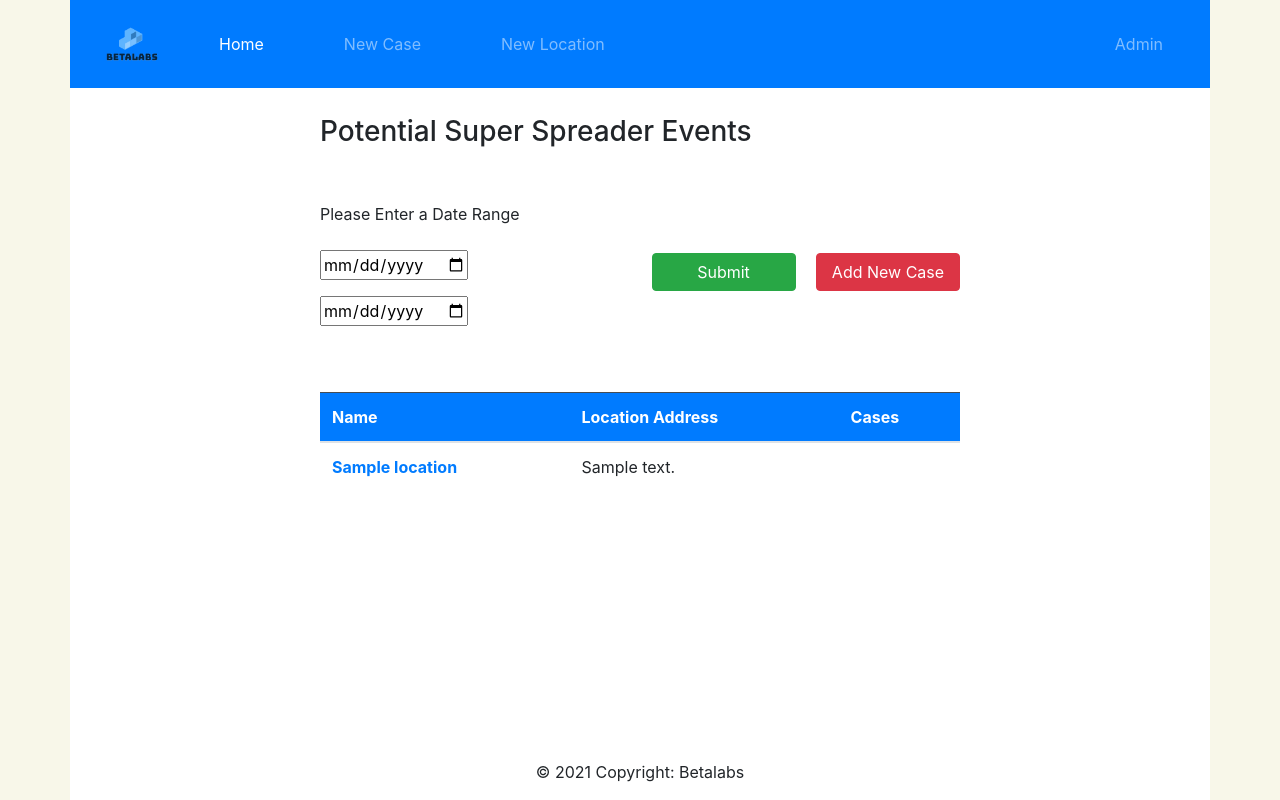
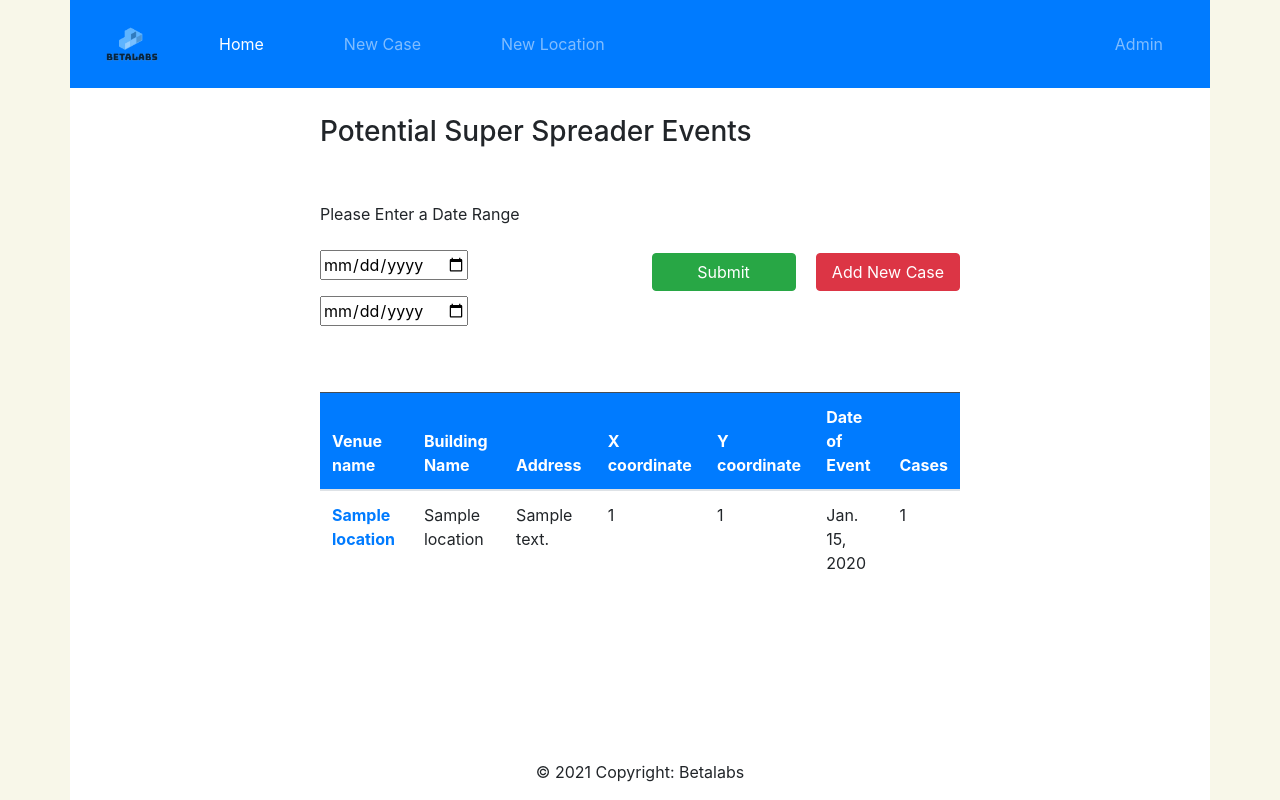
Before and after one commit to santiago-mooser/COMP3297, a Django app: page / in a window 1280 px wide. Run offline with Django 3.2, Linux system fonts and the light colour scheme; tables that the repository leaves empty hold one stand-in row (values such as "Sample post"); some libraries are stand-ins or nearby versions.

Commit message:
feat(backend): Added address and coordinate retrieval system
- Added coordinate_x and coordinate_y to models
- Renamed Location.name to Location.venue_name
- Renamed Location.location to Location.building_name
- Added coordinate retriever to Location model when saved
- Updated views and templates to reflect new information
- Added case_num to home

```diff
--- a/sse_finder/forms.py
+++ b/sse_finder/forms.py
@@ -15,12 +15,10 @@ class Homepage(forms.Form):
 
 class New_location(forms.Form):
 
-    location_name           = forms.CharField(max_length=250, label='Location name'
+    venue_name              = forms.CharField(max_length=250, label='Venue name'
                                                 , widget= forms.TextInput(attrs={'placeholder':'e.g. a restaurant name'}))
-    location                = forms.CharField(max_length=250, label='Location'
+    building_name           = forms.CharField(max_length=250, label='Building name'
                                                 , widget= forms.TextInput(attrs={'placeholder':'e.g. a building name'}))
-    address                 = forms.CharField(max_length=250, label='Address'
-                                                , widget= forms.TextInput(attrs={'placeholder':'Don\'t worry, backend will handle this'}))
     date_of_event           = forms.DateField(label='Date of Event'
                                                 , widget=DateInput)
     description_of_event    = forms.CharField(max_length=1000, label='Description of event'
@@ -29,7 +27,7 @@ class New_location(forms.Form):
 
     class Meta:
         model   = Location
-        fields  = ('location_name', 'location', 'address', 'date_of_event', 'description_of_event')
+        fields  = ('venue_name', 'building_name', 'address', 'date_of_event', 'description_of_event')
 
 
     def __init__(self, *args, **kwargs):
@@ -54,7 +52,7 @@ class New_case(forms.Form):
     date_of_test    = forms.DateField(label='Date of Positive Test'
                                          , widget=DateInput)
     case_event      = forms.ModelChoiceField(label='Event'
-                                         , queryset=Location.objects.all().order_by('name')
+                                         , queryset=Location.objects.all().order_by('venue_name')
                                          , required=False)
 
     class Meta:
--- a/sse_finder/models.py
+++ b/sse_finder/models.py
@@ -1,30 +1,59 @@
 from django.db import models
 from django.db.models.deletion import CASCADE
+
+from django.db.models.signals import pre_save
+from django.dispatch import receiver
+import requests, json
+
+from requests.models import CaseInsensitiveDict
 
 # Create your models here.
 class Location(models.Model):
 
-    name                    = models.CharField(max_length=250, unique=True)
-    location                = models.CharField(max_length=250)
+    venue_name              = models.CharField(max_length=250, unique=True)
+    building_name           = models.CharField(max_length=250, unique=True)
+    coordinate_x            = models.IntegerField(null=True)
+    coordinate_y            = models.IntegerField(null=True)
     address                 = models.CharField(max_length=250)
     date_of_event           = models.DateField()
     description_of_event    = models.CharField(max_length=1000)
 
     def __str__(self):
-        return self.name
+        return self.venue_name
 
     def get_details(self):
         details = {
             "location":{
-                "name": self.name,
-                "location": self.location,
+                "venue_name": self.venue_name,
+                "building_name": self.building_name,
                 "address": self.address,
+                "coordinate_x": self.coordinate_x,
+                "coordinate_y": self.coordinate_y,
                 "date_of_event": self.date_of_event,
                 "description_of_event": self.description_of_event,
+                "case_num": self.case_set.count()
             }
         }
 
         return details
+
+
+@receiver(pre_save, sender=Location)
+def retrieve_coordinates(sender, instance, *args, **kwargs):
+
+    api     = "https://geodata.gov.hk/gs/api/v1.0.0/locationSearch"
+
+    response = requests.get(api, params={"q": instance.building_name})
+
+    details = response.json()[0]
+
+    print(details)
+
+    instance.coordinate_x = details.get("x")
+    instance.coordinate_y = details.get("y")
+    instance.address = details.get("addressEN")
+
+
 
 class Case(models.Model):
 
@@ -35,7 +64,6 @@ class Case(models.Model):
     date_of_onset   = models.DateField()
     date_of_test    = models.DateField()
     event           = models.ForeignKey(Location, on_delete=models.CASCADE)
-
 
     def get_details(self):
         details = {
--- a/sse_finder/urls.py
+++ b/sse_finder/urls.py
@@ -6,7 +6,7 @@ urlpatterns = [
 
       #Redirect default views to HK
     path('', views.homepage, name='homepage'),
-    path('home/', views.proxy, name='homepage'),
+    path('home/', views.homepage, name='homepage'),
 
     #Path to add a new resource
     path('add/location', views.add_location, name='add_location'),
--- a/sse_finder/views.py
+++ b/sse_finder/views.py
@@ -1,5 +1,3 @@
-
-from django.shortcuts import redirect
 from .models import *
 from django.contrib import messages
 from django.template import loader
@@ -19,7 +17,12 @@ def homepage(request):
 
             locations = Location.objects.filter(date_of_event__range=[form.cleaned_data["date_from_range"], form.cleaned_data["date_to_range"]])
 
-            context.update({'locations': locations })
+            events=[]
+
+            for event in locations:
+                events.append(event.get_details().get("location"))
+
+            context.update({'locations': events })
             context.update({'form': form})
 
             return HttpResponse(template.render(context, request))
@@ -31,8 +34,13 @@ def homepage(request):
     form = Homepage()
     locations = Location.objects.all()
 
+    events=[]
+
+    for event in locations:
+        events.append(event.get_details().get("location"))
+
     context.update({'form': form })
-    context.update({'locations': locations})
+    context.update({'locations': events})
 
     return HttpResponse(template.render(context, request))
 
@@ -58,8 +66,8 @@ def add_location(request):
 
             # Create new instance of model Case
             new_loc = Location(
-                name=name,
-                location=loc,
+                venue_name=name,
+                building_name=loc,
                 address=addr,
                 date_of_event=date,
                 description_of_event=description,
@@ -165,11 +173,15 @@ def location_details(request, loc_name):
 
     # we assume that there's only 1 location with the same name. Specified in Project req doc I think
 
-    location    = Location.objects.get(name = loc_name)
-    cases       = Case.objects.filter(event__name__contains = loc_name)
+    location    = Location.objects.get(venue_name = loc_name)
+    cases       = Case.objects.filter(event__venue_name__contains = loc_name)
+
+
 
     context.update(location.get_details())
     context.update({"cases":cases})
+
+    print(context)
 
     return HttpResponse(template.render(context, request))
 
@@ -191,8 +203,3 @@ def case_details(request, case_num):
     context.update(case.get_details())
 
     return HttpResponse(template.render(context, request))
-
-
-
-def proxy(request):
-    return
--- a/templates/pages/home.html
+++ b/templates/pages/home.html
@@ -56,8 +56,12 @@
                 <thead class="table-dark bg-primary">
 
                 <tr>
-                    <th scope="col">Name</th>
-                    <th scope="col">Location Address</th>
+                    <th scope="col">Venue name</th>
+                    <th scope="col">Building Name</th>
+                    <th scope="col">Address</th>
+                    <th scope="col">X coordinate</th>
+                    <th scope="col">Y coordinate</th>
+                    <th scope="col">Date of Event</th>
                     <th scope="col">Cases</th>
                 </tr>
 
@@ -67,9 +71,13 @@
 
                     {% for location in locations %}
                         <tr>
-                            <th scope="row"><a href= "{% url 'location_details' location.name %}">{{location}}</a></th>
+                            <th scope="row"><a href= "{% url 'location_details' location.venue_name %}">{{location.venue_name}}</a></th>
+                            <td>{{location.building_name}}</td>
                             <td>{{location.address}}</td>
-                            <td>{{location.cases}}</td>
+                            <td>{{location.coordinate_x}}</td>
+                            <td>{{location.coordinate_y}}</td>
+                            <td>{{location.date_of_event}}</td>
+                            <td>{{location.case_num}}</td>
                         </tr>
                     {% endfor %}
 
```
Also changed, not shown: templates/pages/location_details.html (+7 -5 lines), sse_finder/migrations/0005_auto_20210427_0235.py (added), sse_finder/migrations/0006_auto_20210427_0241.py (added), sse_finder/migrations/0007_location_case_num.py (added), sse_finder/migrations/0008_remove_location_case_num.py (added).
